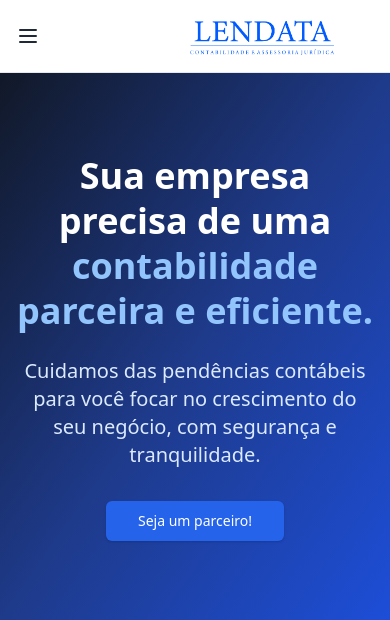
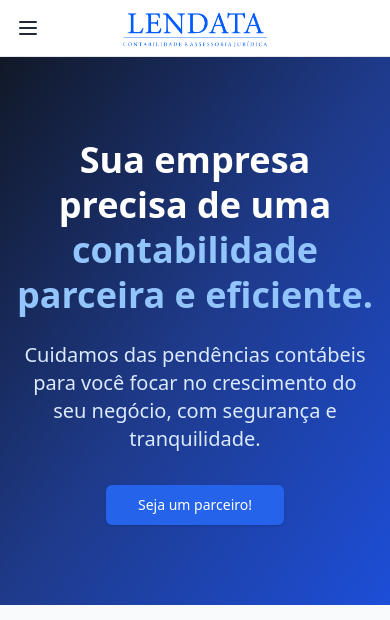
Before and after one commit to JeysonCastro/lendatacont, a Flask app: page / in a window 390 px wide. Shown: the top 620 px of the page. Run offline with Flask 3, Linux system fonts and the light colour scheme.

Commit message:
Update site.html

```diff
--- a/templates/site.html
+++ b/templates/site.html
@@ -11,7 +11,6 @@
   <div class="min-h-screen bg-white">
     <header class="bg-white border-b border-gray-200 px-4 py-4">
   <div class="max-w-7xl mx-auto flex items-center justify-between">
-
     <!-- Botão hamburguer para mobile -->
     <div class="md:hidden flex items-center">
       <button onclick="document.getElementById('mobile-menu').classList.toggle('hidden')">
@@ -22,17 +21,19 @@
       </button>
     </div>
 
-    <!-- Logo centralizada -->
-    <div class="flex-shrink-0 flex justify-center w-56">
-      <img src="/static/logo.png" alt="Logo Lendata" class="h-10 mx-auto">
-    </div>
-
-    <!-- Menus para desktop -->
+    <!-- Menus para desktop - Esquerda -->
     <nav class="hidden md:flex space-x-6 flex-1 justify-end">
       <a href="#" class="text-gray-600 hover:text-blue-800">Início</a>
       <a href="#" class="text-gray-600 hover:text-blue-800">Sobre</a>
       <a href="#" class="text-gray-600 hover:text-blue-800">Soluções</a>
     </nav>
+
+    <!-- Logo centralizada -->
+    <div class="flex-shrink-0 flex justify-center w-56 absolute left-1/2 transform -translate-x-1/2 md:static md:translate-x-0 md:left-0">
+      <img src="/static/logo.png" alt="Logo Lendata" class="h-10 mx-auto">
+    </div>
+
+    <!-- Menus para desktop - Direita -->
     <nav class="hidden md:flex space-x-6 flex-1 justify-start">
       <a href="#" class="text-gray-600 hover:text-blue-800">Especialidades</a>
       <a href="#" class="text-gray-600 hover:text-blue-800">Blog</a>
```
